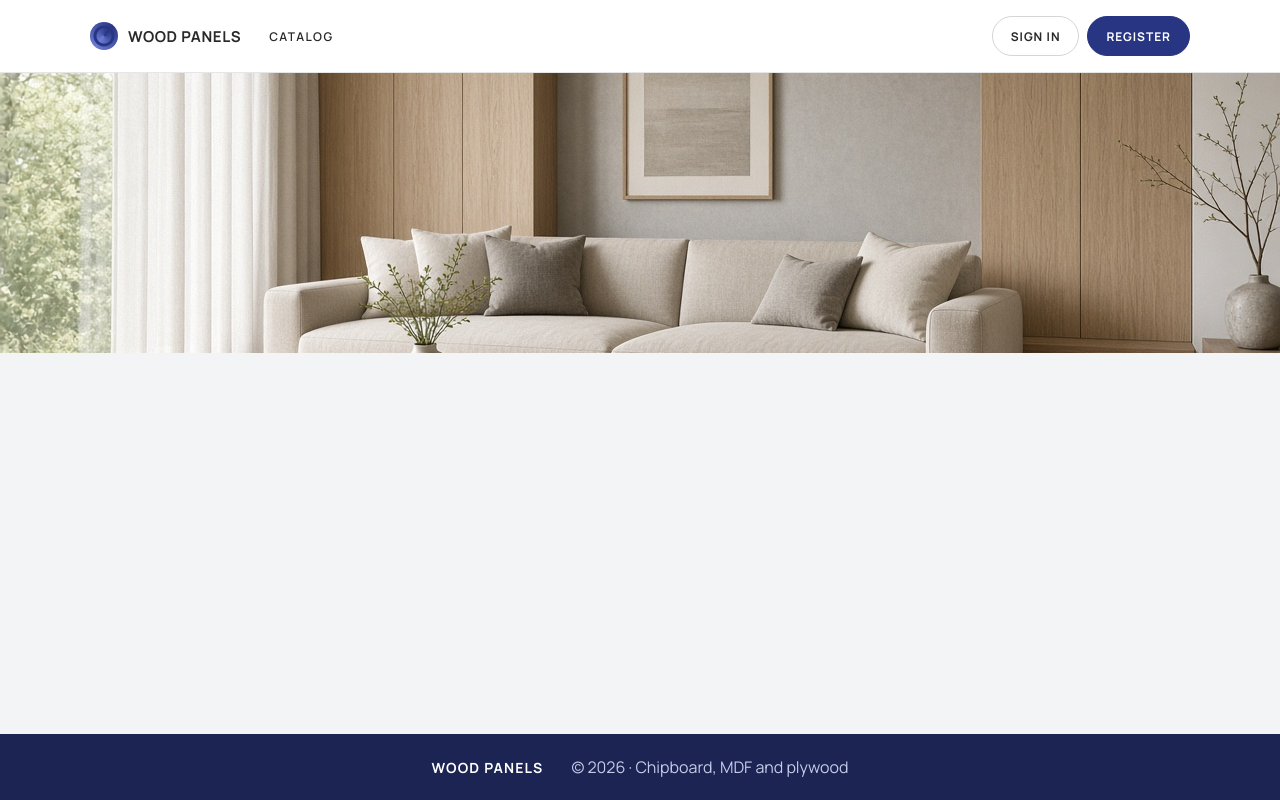
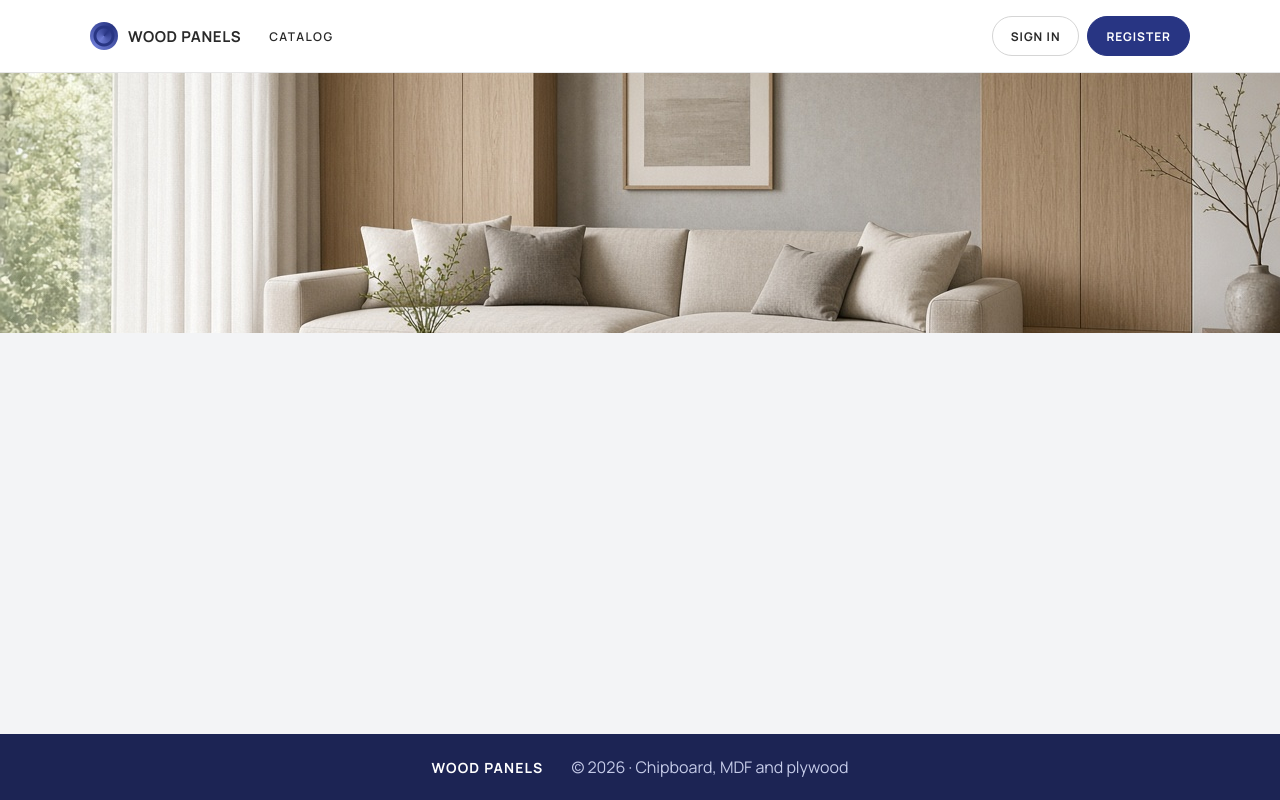
Before and after one commit to petar-kostadinov/wood-panels-catalog, a React (Vite) app: page / in a window 1280 px wide. Built offline with nearby package versions, Linux system fonts and the light colour scheme.

Commit message:
reducing the height of the photo below the header section.

```diff
--- a/src/components/routeBanner/RouteBanner.css
+++ b/src/components/routeBanner/RouteBanner.css
@@ -1,5 +1,5 @@
 .route-banner {
-  height: 280px;
+  height: 260px;
   overflow: hidden;
   background: #1c2454;
 }
```
